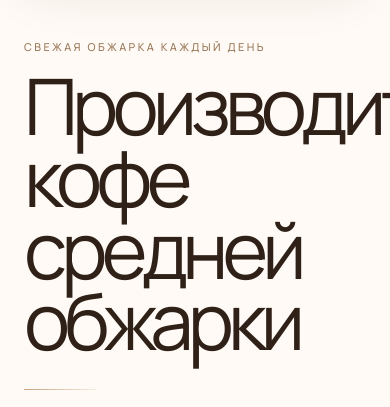
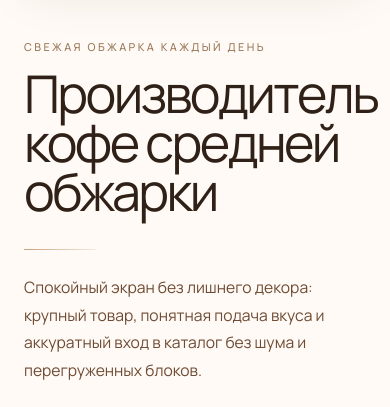
Before and after one commit to shirshilakniaginya/coffee-atelier, a Next.js app: page / in a window 390 px wide. Shown: the part 670-1077 px from the top of the page. Built offline with nearby package versions, Linux system fonts and the light colour scheme.

Commit message:
Fix mobile hero heading sizing

```diff
--- a/app/globals.css
+++ b/app/globals.css
@@ -742,6 +742,11 @@ h4 {
     padding: 48px 24px;
   }
 
+  .hero-shell h1 {
+    font-size: 64px;
+    letter-spacing: -0.06em;
+  }
+
   .hero-shell__visual {
     min-height: 420px;
     padding: 16px;
@@ -812,6 +817,12 @@ h4 {
     width: 100%;
   }
 
+  .hero-shell h1 {
+    font-size: 52px;
+    letter-spacing: -0.05em;
+    line-height: 0.94;
+  }
+
   .hero-actions,
   .hero-mini-grid {
     display: grid;
```
